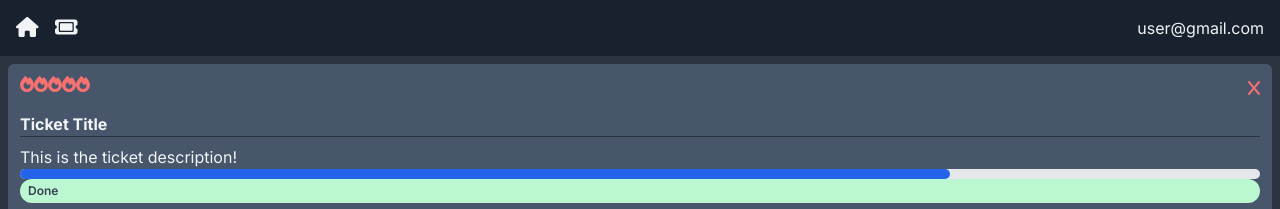
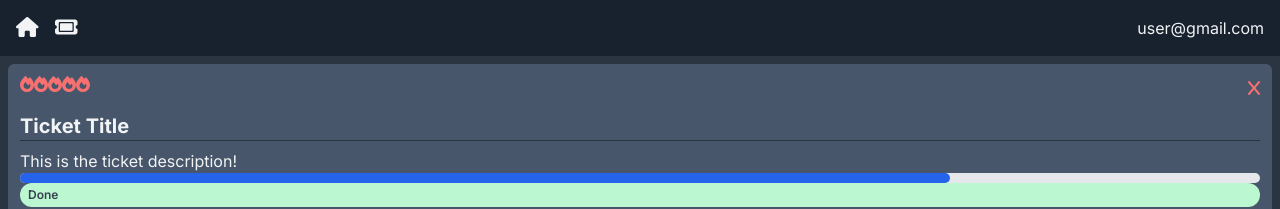
Before and after one commit to Pradikshan/ticketing-app, a Next.js app: page / in a window 1280 px wide. Shown: the top 209 px of the page. Built offline with nearby package versions, Linux system fonts and the light colour scheme.

Commit message:
Added style for h4

```diff
--- a/app/globals.css
+++ b/app/globals.css
@@ -21,6 +21,10 @@
   h3 {
     @apply text-2xl;
   }
+
+  h4 {
+    @apply text-xl;
+  }
 }
 
 @layer components {
```
